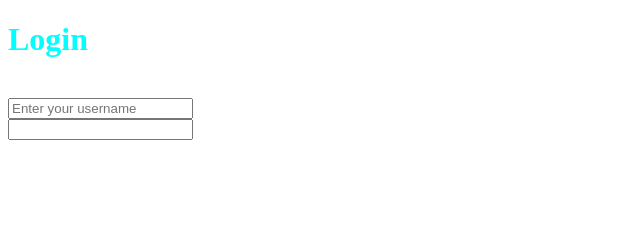
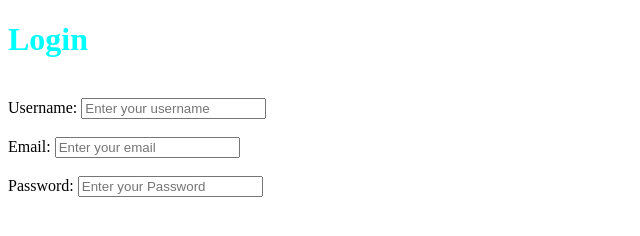
Before and after one commit to Shezzy-shaibi/Mc-Coding, a plain HTML site: page index.html in a window 1280 px wide. Shown: the whole page, without its empty margins (0-640 px from the left). Drawn offline with Linux system fonts and the light colour scheme.

Commit message:
made a password field

```diff
--- a/index.html
+++ b/index.html
@@ -11,11 +11,17 @@
     <h1 style="color:cyan">Login </h1>
 
     <br>
-    <form>
-        <input type="text" placeholder="Enter your username">
-
+    <form >
+        <label for="username">Username:</label>
+        <input id="username" type="text" placeholder="Enter your username">
         <br>
-        <input type="email" placeholder-="Enter your email">
+        <br>
+        <label for="email">Email:</label>
+        <input id="email" type="email" placeholder="Enter your email">
+        <br>
+        <br>
+        <label for="email">Password:</label>
+        <input id="email" type="password" placeholder="Enter your Password">
 
     </form>
 
```
